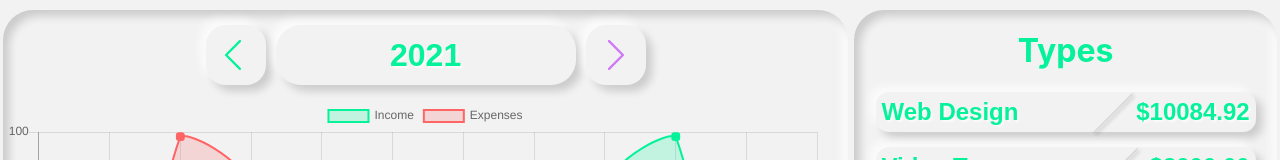
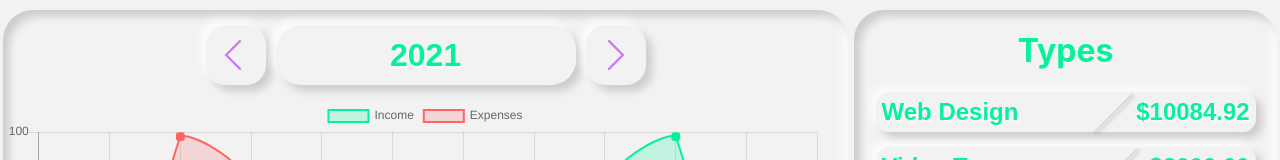
Before and after one commit to Figure-Finance/figure, a React (Create React App) app in the folder frontend/: page /yearly in a window 1280 px wide. Shown: the top 160 px of the page. Built offline with nearby package versions, Linux system fonts and the light colour scheme; no server answers.

Commit message:
[update] added custom fill

```diff
--- a/frontend/src/components/Icons/LeftArrow/LeftArrow.js
+++ b/frontend/src/components/Icons/LeftArrow/LeftArrow.js
@@ -2,9 +2,23 @@ import React from 'react'
 import PropTypes from 'prop-types'
 import { ReactComponent as Left } from '../../../assets/left.svg'
 
-const LeftArrow = props => (
-  <Left style={{ width: '30px', fill: props.fill, marginTop: '6px', marginRight: '6px' }} />
-)
+const LeftArrow = props => {
+  let fill
+
+  if (props.fill === 'primary') {
+    fill = '#05F29B'
+  } else if (props.fill === 'neutral') {
+    fill = '#65C8FF'
+  } else if (props.fill === 'danger') {
+    fill = '#FF6565'
+  } else {
+    fill = '#CF79F7'
+  }
+
+  return (
+    <Left style={{ width: '30px', fill: fill, marginTop: '6px', marginRight: '6px' }} />
+  )
+}
 
 LeftArrow.propTypes = {
   fill: PropTypes.string
```
